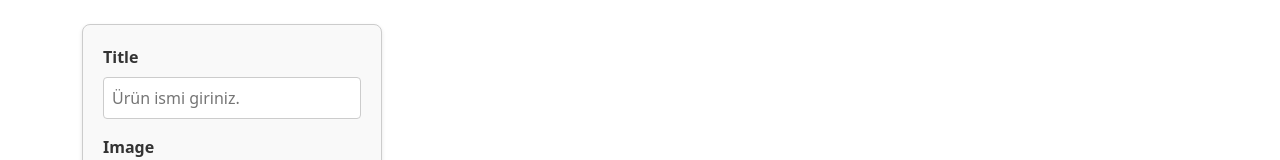
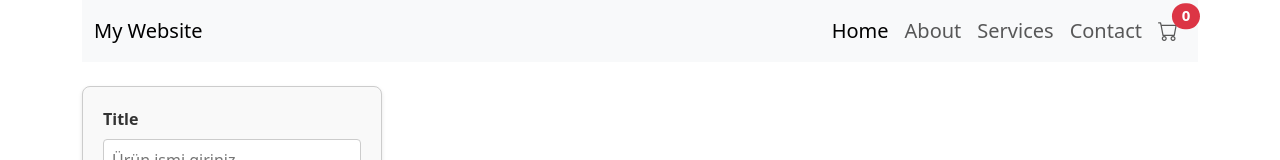
Before and after one commit to eminbasbayan/sbm-react-egitimi3, a React (Vite) app: page / in a window 1280 px wide. Shown: the top 160 px of the page. Built offline with nearby package versions, Linux system fonts and the light colour scheme; no server answers.

Commit message:
header component

```diff
--- a/index.html
+++ b/index.html
@@ -4,6 +4,11 @@
     <meta charset="UTF-8" />
     <link rel="icon" type="image/svg+xml" href="/vite.svg" />
     <meta name="viewport" content="width=device-width, initial-scale=1.0" />
+    <!-- Bootstrap Icons CDN -->
+    <link
+      rel="stylesheet"
+      href="https://cdn.jsdelivr.net/npm/bootstrap-icons@1.11.3/font/bootstrap-icons.min.css"
+    />
     <!-- Bootstrap CDN -->
     <link
       href="https://cdn.jsdelivr.net/npm/bootstrap@5.3.3/dist/css/bootstrap.min.css"
--- a/src/App.jsx
+++ b/src/App.jsx
@@ -1,10 +1,13 @@
 import Products from "./components/Products/Products";
-import { ToastContainer } from 'react-toastify';
-import 'react-toastify/dist/ReactToastify.css';
+import { ToastContainer } from "react-toastify";
+import Header from "./components/Layout/Header";
+import "react-toastify/dist/ReactToastify.css";
 
 function App() {
   return (
-    <div className="app container pt-4">
+    <div className="app container">
+      <Header />
+      <br />
       <Products />
       <ToastContainer />
     </div>
--- /dev/null
+++ b/src/components/Layout/Header.jsx
@@ -0,0 +1,56 @@
+import PropTypes from "prop-types";
+
+const Header = (props) => {
+  return (
+    <header>
+      <nav className="navbar navbar-expand-lg navbar-light bg-light">
+        <div className="container-fluid">
+          <a className="navbar-brand" href="#">
+            My Website
+          </a>
+          <button className="navbar-toggler" type="button">
+            <span className="navbar-toggler-icon"></span>
+          </button>
+          <div className="collapse navbar-collapse" id="navbarNav">
+            <ul className="navbar-nav ms-auto fs-5">
+              <li className="nav-item">
+                <a className="nav-link active" aria-current="page" href="#">
+                  Home
+                </a>
+              </li>
+              <li className="nav-item">
+                <a className="nav-link" href="#">
+                  About
+                </a>
+              </li>
+              <li className="nav-item">
+                <a className="nav-link" href="#">
+                  Services
+                </a>
+              </li>
+              <li className="nav-item">
+                <a className="nav-link" href="#">
+                  Contact
+                </a>
+              </li>
+              <li className="nav-item">
+                <a className="nav-link position-relative" href="#">
+                  <i className="bi bi-cart"></i>
+
+                  <span className="position-absolute top-4 start-100 translate-middle badge rounded-pill bg-danger">
+                    {0}
+                    <span className="visually-hidden">unread messages</span>
+                  </span>
+                </a>
+              </li>
+            </ul>
+          </div>
+        </div>
+      </nav>
+    </header>
+  );
+};
+
+Header.propTypes = {};
+
+export default Header;
```
